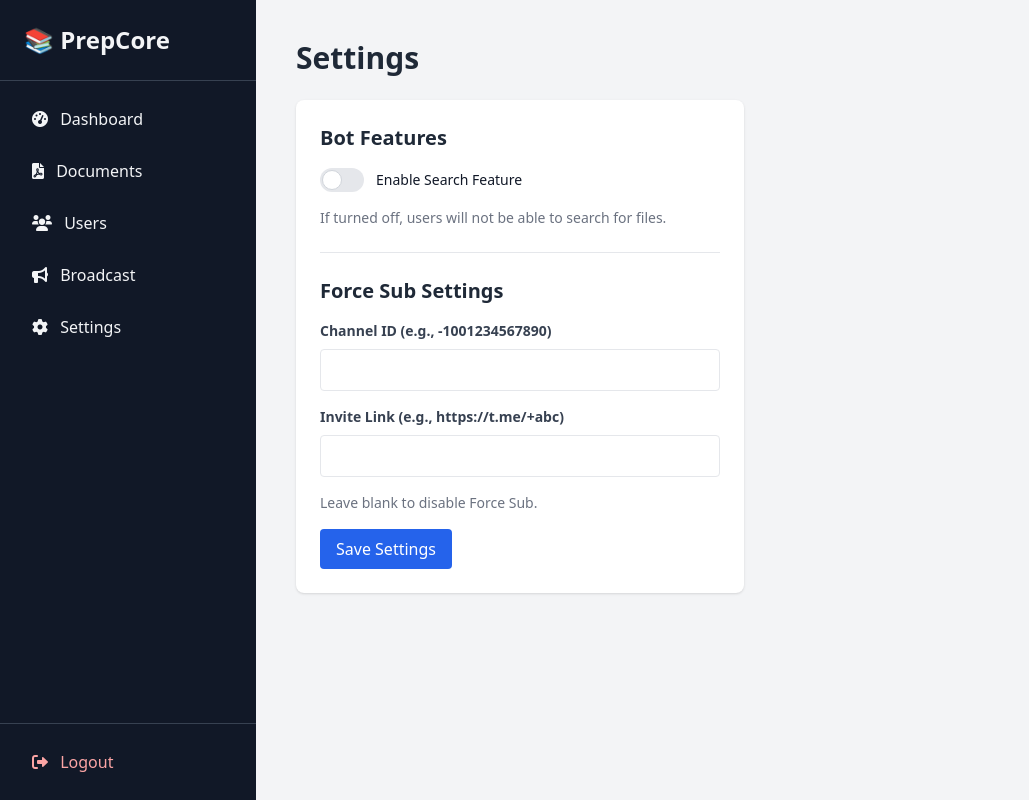
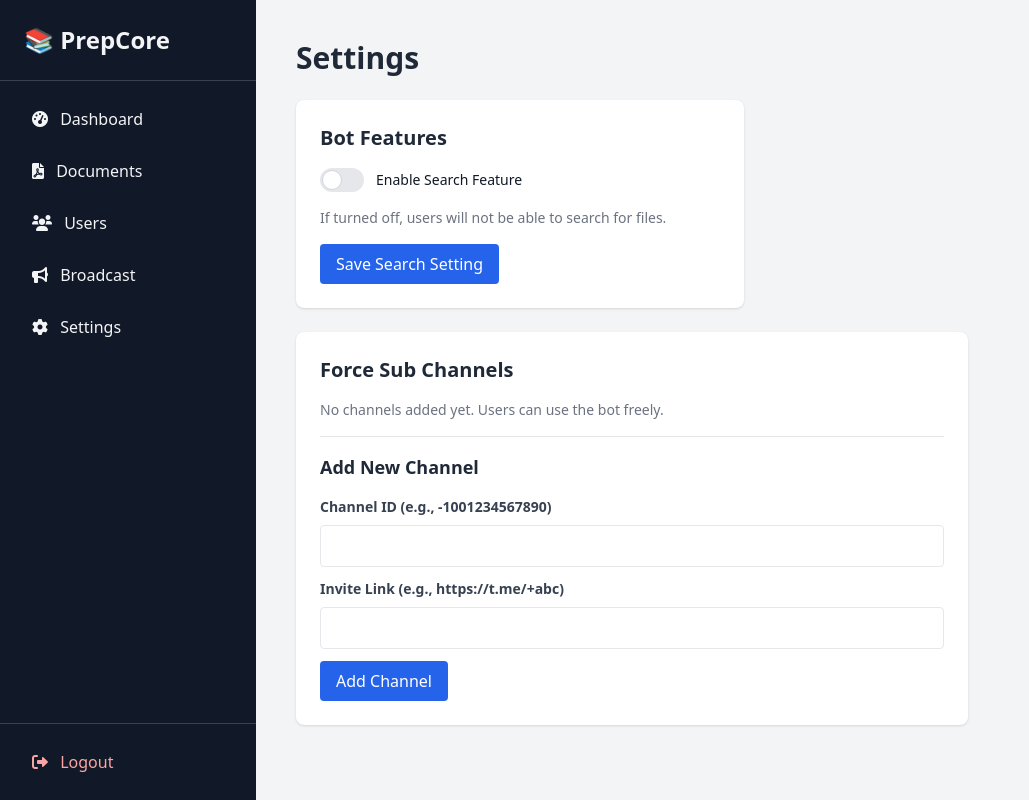
Before and after one commit to protoppertg/Best-telegram-file-share-bot, a FastAPI app: template app/templates/settings.html in a window 1280 px wide. Shown: the whole page, without its empty margins (0-1029 px from the left). Run offline with FastAPI, Linux system fonts and the light colour scheme; the template is opened without the code that fills it, so the values that code supplies are empty; parts of the project's set-up code (start-up, migrations or seed data) failed here and were passed over; some libraries are stand-ins or nearby versions.

Commit message:
Update settings.html

```diff
--- a/app/templates/settings.html
+++ b/app/templates/settings.html
@@ -15,21 +15,44 @@
             <span class="ms-3 text-sm font-medium text-gray-900">Enable Search Feature</span>
         </div>
         <p class="text-gray-500 text-sm mb-4">If turned off, users will not be able to search for files.</p>
+        <button type="submit" class="bg-blue-600 text-white px-4 py-2 rounded hover:bg-blue-700">Save Search Setting</button>
+    </form>
+</div>
 
-        <hr class="my-6 border-gray-200">
+<div class="bg-white p-6 rounded-lg shadow max-w-2xl">
+    <h2 class="text-xl font-bold mb-4">Force Sub Channels</h2>
 
-        <h2 class="text-xl font-bold mb-4">Force Sub Settings</h2>
-        <div class="mb-4">
+    {% if channels %}
+    <div class="mb-6 space-y-2">
+        {% for ch in channels %}
+        <div class="flex items-center justify-between bg-gray-50 p-3 rounded border">
+            <div>
+                <p class="font-medium text-sm text-gray-700">ID: {{ ch.id }}</p>
+                <p class="text-sm text-blue-600 truncate">{{ ch.link }}</p>
+            </div>
+            <form method="POST" action="/admin/settings/fs_delete/{{ loop.index0 }}">
+                <button type="submit" class="text-red-600 hover:text-red-900"><i class="fas fa-trash"></i></button>
+            </form>
+        </div>
+        {% endfor %}
+    </div>
+    {% else %}
+    <p class="text-gray-500 text-sm mb-4">No channels added yet. Users can use the bot freely.</p>
+    {% endif %}
+
+    <hr class="my-4 border-gray-200">
+
+    <h3 class="text-lg font-bold mb-4">Add New Channel</h3>
+    <form method="POST" action="/admin/settings/fs_add" class="space-y-3">
+        <div>
             <label class="block text-gray-700 text-sm font-bold mb-2">Channel ID (e.g., -1001234567890)</label>
-            <input type="text" name="force_sub_channel_id" value="{{ fs_id }}" class="w-full border p-2 rounded focus:outline-none focus:ring-2 focus:ring-blue-600">
+            <input type="text" name="channel_id" required class="w-full border p-2 rounded focus:outline-none focus:ring-2 focus:ring-blue-600">
         </div>
-        <div class="mb-4">
+        <div>
             <label class="block text-gray-700 text-sm font-bold mb-2">Invite Link (e.g., https://t.me/+abc)</label>
-            <input type="text" name="force_sub_invite_link" value="{{ fs_link }}" class="w-full border p-2 rounded focus:outline-none focus:ring-2 focus:ring-blue-600">
+            <input type="text" name="invite_link" required class="w-full border p-2 rounded focus:outline-none focus:ring-2 focus:ring-blue-600">
         </div>
-        <p class="text-gray-500 text-sm mb-4">Leave blank to disable Force Sub.</p>
-
-        <button type="submit" class="bg-blue-600 text-white px-4 py-2 rounded hover:bg-blue-700">Save Settings</button>
+        <button type="submit" class="bg-blue-600 text-white px-4 py-2 rounded hover:bg-blue-700">Add Channel</button>
     </form>
 </div>
 {% endblock %}
```
